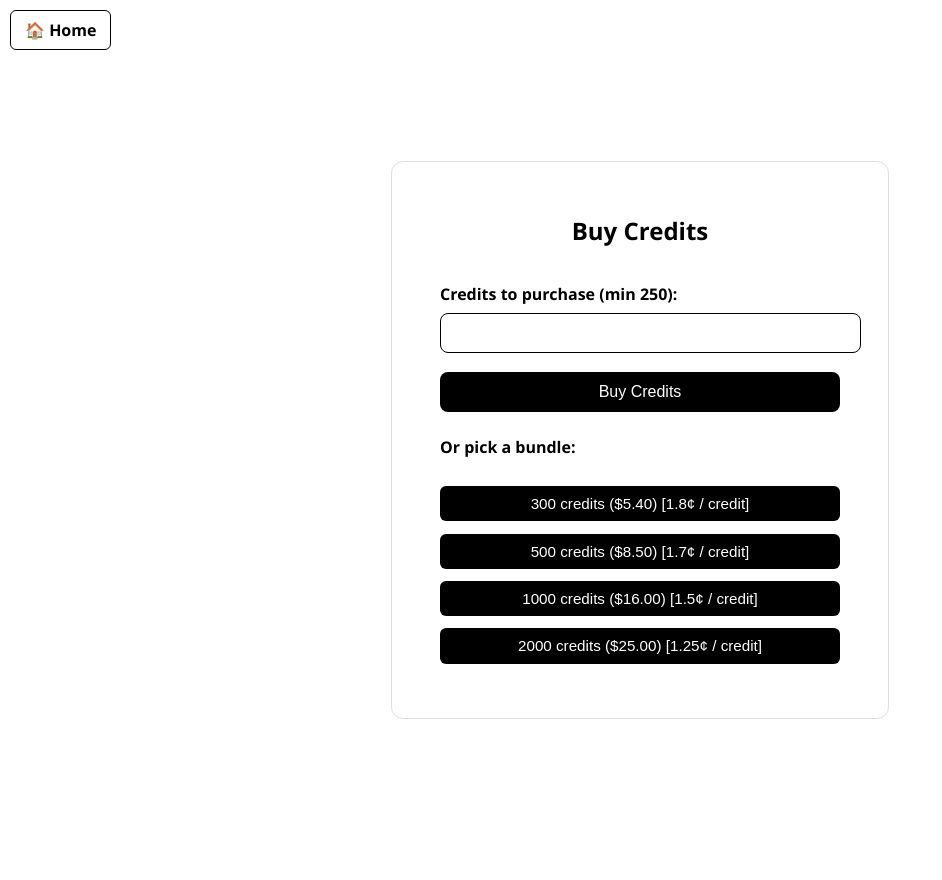
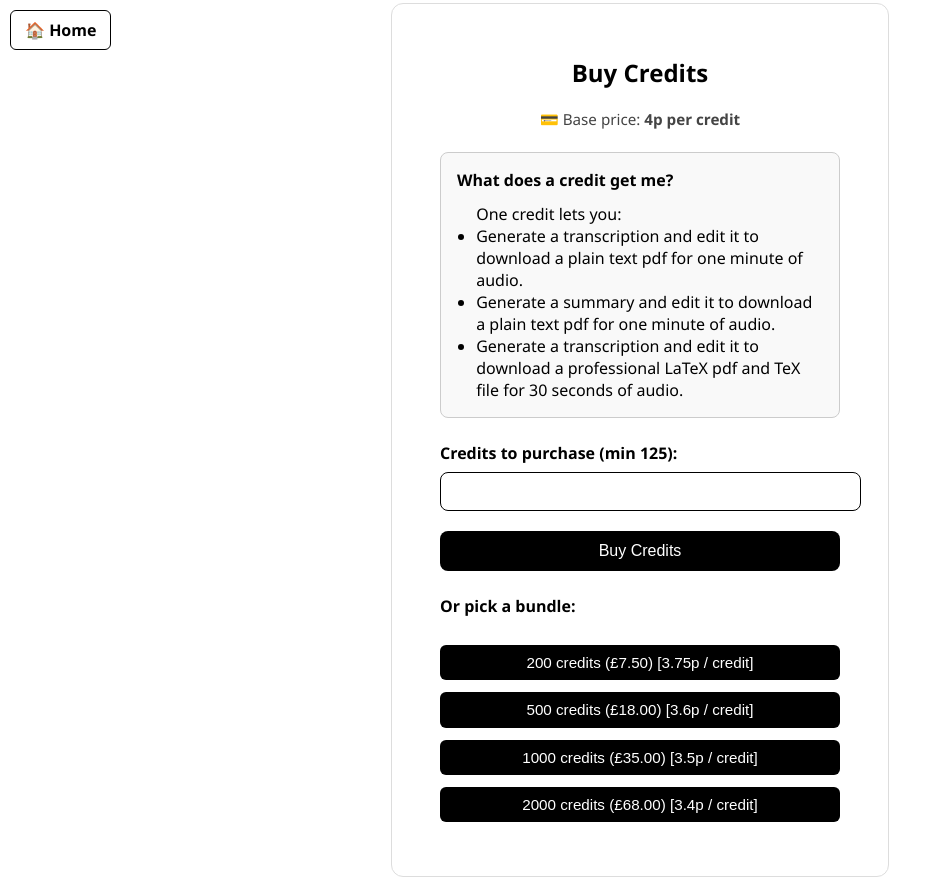
Before and after one commit to josh04physics/Simply-Transcribe, a Flask app: page /buy-credits in a window 1280 px wide. Shown: the whole page, without its empty margins (0-942 px from the left). Run offline with Flask 3, Linux system fonts and the light colour scheme; the visitor is signed in with stand-in values (Sample User, id 1).

Commit message:
Changed prices and added more UI to buy credits page

```diff
--- a/app.py
+++ b/app.py
@@ -116,7 +116,7 @@ def progress():
 @app.route('/buy-credits', methods=['GET', 'POST'])
 @login_required
 def buy_credits(): # For specifying amount (confusing name, change later??)
-    MIN_CREDITS = 250  # Minimum credits required to purchase
+    MIN_CREDITS = 125  # Minimum credits required to purchase
 
     if request.method == 'POST':
         try:
@@ -128,7 +128,7 @@ def buy_credits(): # For specifying amount (confusing name, change later??)
             flash('Invalid input for credits.', 'warning')
             return redirect(url_for('buy_credits'))
 
-        price_per_credit_cents = 2
+        price_per_credit_cents = 4
         amount_to_charge = credits_to_buy * price_per_credit_cents
 
         session = stripe.checkout.Session.create(
@@ -163,10 +163,10 @@ def create_checkout_session(): # For bundle (confusing names, change later?)
 
     # Define pricing (pence, i.e. 1600 = £16.00)
     prices = {
-        300: 540,
-        500: 850,
-        1000: 1600,
-        2000: 2500
+        200: 750,
+        500: 1800,
+        1000: 3500,
+        2000: 6800
     }
 
     price = prices.get(credit_amount)
--- a/templates/buy_credits.html
+++ b/templates/buy_credits.html
@@ -121,20 +121,37 @@
 <a href="{{ url_for('index') }}" class="home-link">🏠 Home</a>
 
 <div class="container">
+
     <h2>Buy Credits</h2>
 
+       <p style="text-align: center; font-size: 0.95em; color: #444; margin-top: -1em; margin-bottom: 1.5em;">
+    💳 Base price: <strong>4p per credit</strong>
+    </p>
+
+
+    <div style="border: 1px solid #ccc; border-radius: 8px; padding: 1em; background-color: #f9f9f9; margin-bottom: 1.5em;">
+    <strong>What does a credit get me?</strong>
+    <ul style="margin-top: 0.75em; padding-left: 1.2em; margin-bottom: 0;">
+        One credit lets you:
+        <li>Generate a transcription and edit it to download a plain text pdf for one minute of audio.</li>
+        <li>Generate a summary and edit it to download a plain text pdf for one minute of audio.</li>
+        <li>Generate a transcription and edit it to download a professional LaTeX pdf and TeX file for 30 seconds of audio.</li>
+    </ul>
+    </div>
+
+
     <form method="POST">
-        <label for="credits">Credits to purchase (min 250):</label>
-        <input type="number" id="credits" name="credits" min="250" required>
+        <label for="credits">Credits to purchase (min 125):</label>
+        <input type="number" id="credits" name="credits" min="125" required>
         <button type="submit">Buy Credits</button>
     </form>
 
     <div class="bundle-buttons" style="margin-top: 1.5em;">
         <strong>Or pick a bundle:</strong><br><br>
-        <button type="button" onclick="purchaseBundle(300)">300 credits ($5.40) [1.8¢ / credit]</button>
-        <button type="button" onclick="purchaseBundle(500)">500 credits ($8.50) [1.7¢ / credit]</button>
-        <button type="button" onclick="purchaseBundle(1000)">1000 credits ($16.00) [1.5¢ / credit]</button>
-        <button type="button" onclick="purchaseBundle(2000)">2000 credits ($25.00) [1.25¢ / credit]</button>
+        <button type="button" onclick="purchaseBundle(200)">200 credits (£7.50) [3.75p / credit]</button>
+        <button type="button" onclick="purchaseBundle(500)">500 credits (£18.00) [3.6p / credit]</button>
+        <button type="button" onclick="purchaseBundle(1000)">1000 credits (£35.00) [3.5p / credit]</button>
+        <button type="button" onclick="purchaseBundle(2000)">2000 credits (£68.00) [3.4p / credit]</button>
     </div>
 
     <ul class="flashes">
```
